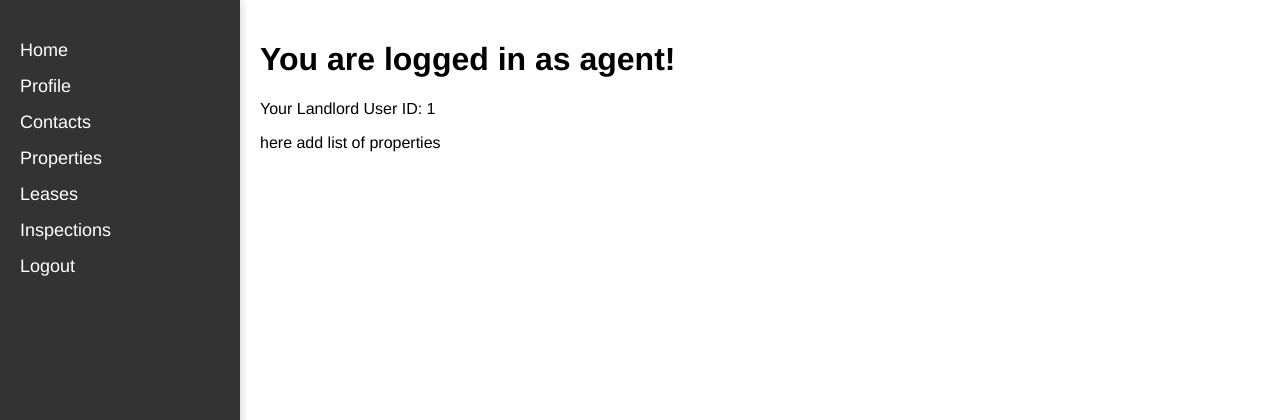
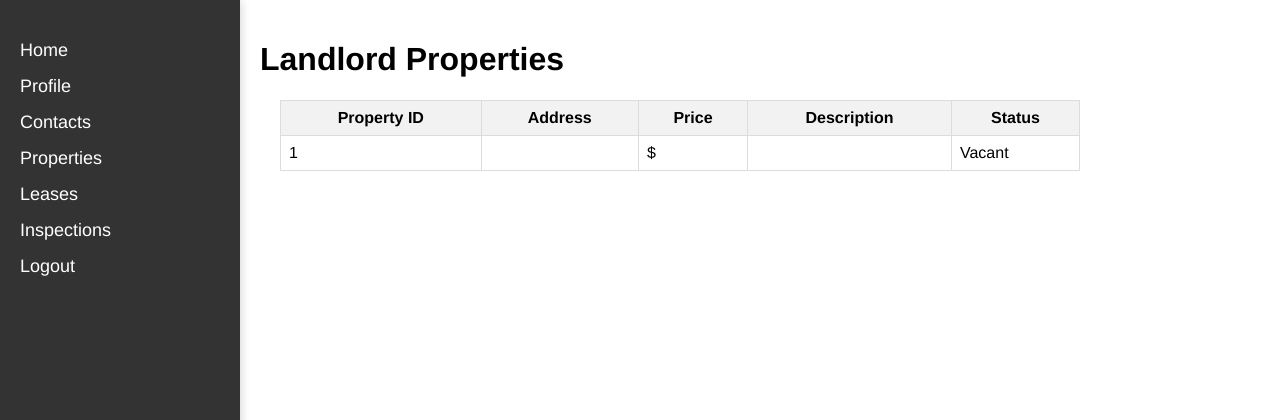
Before and after one commit to JaeHyeokSeong/ASD_Assignment_Flask, a Flask app: page /landlord_properties in a window 1280 px wide. Shown: the top 420 px of the page. Run offline with Flask 3, Linux system fonts and the light colour scheme; the visitor is signed in with stand-in values (Sample User, id 1); tables that the repository leaves empty or names only in its code hold one stand-in row (values such as "Sample post").

Commit message:
feature works

```diff
--- a/app.py
+++ b/app.py
@@ -4,6 +4,7 @@ import mysql.connector
 import random
 import string
 from models.user_management import UserManagement
+from models.landlord_management import LandlordManagement
 
 app = Flask(__name__)
 app.secret_key = 'your_secret_key'
@@ -11,15 +12,19 @@ app.config['SESSION_TYPE'] = 'filesystem'
 Session(app)
 
 mydb = mysql.connector.connect(
-    host="localhost",
-    user="root",
-    password="root1234",
-    port='3306',
-    database='python_db'
+   user="pascal",
+   password= "asd2023Group3",
+   host="asd-spring2023.mysql.database.azure.com",
+   port=3306,
+   database="python_db",
+   ssl_ca="./DigiCertGlobalRootCA.crt.pem",
+
 )
 
 mycursor = mydb.cursor()
 user_management = UserManagement(mycursor, mydb)
+landlord_management = LandlordManagement(mycursor, mydb)
+
 
 @app.route('/register', methods=['GET', 'POST'])
 def register():
@@ -122,10 +127,18 @@ def contacts():
     return render_template('contacts.html')
 
 
-@app.route('/properties')
-def properties():
-    # Logic for properties page
-    return render_template('properties.html')
+@app.route('/landlord_properties')
+def landlord_properties():
+    # Get the landlord ID from the session (assuming it's stored as 'user_id')
+    landlord_id = session.get('user_id')
+    print("Landlord ID:", landlord_id)
+
+    # Logic to fetch properties owned by the landlord
+    properties = landlord_management.get_landlord_properties(landlord_id)
+    print("Properties:", properties)
+
+    # Render the 'landlord_properties.html' template and pass the retrieved properties
+    return render_template('landlord_properties.html', properties=properties)
 
 
 @app.route('/leases')
@@ -140,16 +153,27 @@ def inspections():
     return render_template('inspections.html')
 
 
-@app.route('/landlord_properties')
-def landlord_properties():
-    # Logic for landlord properties page
-    return render_template('landlord_properties.html')
-
-
 @app.route('/income')
 def income():
-    # Logic for income page
-    return render_template('income.html')
+    user_id = session.get('user_id')  # Get user ID from the session
+
+    if user_id:
+        # Fetch properties owned by the landlord
+        properties = landlord_management.get_landlord_properties(user_id)
+
+        total_income = 0  # Initialize total income to 0
+
+        # Calculate the total income by iterating through the properties
+        for property in properties:
+            property_income = landlord_management.get_property_income(property[0])  # Access property ID at index 0
+            for record in property_income:
+                total_income += record['amount']
+
+        # Render the 'income.html' template and pass the total income
+        return render_template('income.html', total_income=total_income)
+    else:
+        # Redirect to the login page if the user is not authenticated
+        return redirect(url_for('login'))
 
 
 @app.route('/tenant_properties')
--- a/models/landlord_management.py
+++ b/models/landlord_management.py
@@ -1,16 +1,40 @@
 import mysql.connector
 import random
 import string
+import mysql.connector
 
 class LandlordManagement:
     def __init__(self, mycursor, mydb):
         self.mycursor = mycursor
         self.mydb = mydb
 
+    def get_landlord_properties(self, landlord_id):
+        # Retrieve properties owned by the landlord
+        self.mycursor.execute("SELECT * FROM properties WHERE landlord_id = %s", (landlord_id,))
+        properties = self.mycursor.fetchall()
+        return properties
 
+    def get_property_tenants(self, property_id):
+        # Retrieve tenants for a specific property
+        self.mycursor.execute("SELECT * FROM Tenant WHERE property_id = %s", (property_id,))
+        tenants = self.mycursor.fetchall()
+        return tenants
 
-    def get_property_info_from_database(self, user_id):
-        # Execute SQL query to retrieve user data by ID
-        self.mycursor.execute("SELECT ///write attributes/// FROM property WHERE id = %s", (user_id,))
-        user_data = self.mycursor.fetchone()
-        return user_data
+    def get_lease_terminations(self, property_id):
+        # Retrieve lease terminations for a specific property
+        self.mycursor.execute("SELECT * FROM LeaseTermination WHERE property_id = %s", (property_id,))
+        terminations = self.mycursor.fetchall()
+        return terminations
+
+    def get_property_income(self, property_id):
+        # Retrieve income information for a specific property
+        self.mycursor.execute("SELECT * FROM Income WHERE property_id = %s", (property_id,))
+        income = self.mycursor.fetchall()
+        return income
+
+    def add_income_record(self, date, amount, property_id):
+        # Add an income record to the database
+        insert_query = "INSERT INTO Income (date, amount, property_id) VALUES (%s, %s, %s)"
+        parameter_data = (date, amount, property_id)
+        self.mycursor.execute(insert_query, parameter_data)
+        self.mydb.commit()
--- a/templates/landlord_properties.html
+++ b/templates/landlord_properties.html
@@ -1,11 +1,60 @@
 {% extends 'base.html' %}
 
 {% block content %}
+    <!DOCTYPE html>
+    <html lang="en">
+    <head>
+        <meta charset="UTF-8">
+        <meta name="viewport" content="width=device-width, initial-scale=1.0">
+        <title>Landlord Properties</title>
+        <style>
+            /* Style for the table */
+            table {
+                border-collapse: collapse;
+                width: 80%; /* Adjust the width as needed */
+                margin: 20px; /* Add margin for spacing */
+            }
 
-    <h1>You are logged in as {{ session['user_type'] }}!</h1>
-    <p>Your Landlord User ID: {{ session['user_id'] }}</p>
+            /* Style for table headers */
+            th {
+                background-color: #f2f2f2; /* Light gray background */
+                border: 1px solid #dcdcdc; /* Border for headers */
+                padding: 8px; /* Padding for headers */
+            }
 
-
-<p> here add list of properties  </p>
-
+            /* Style for table cells */
+            td {
+                border: 1px solid #dcdcdc; /* Border for cells */
+                padding: 8px; /* Padding for cells */
+                word-wrap: break-word; /* Wrap long text to the next line */
+                max-width: 150px; /* Maximum width for a cell */
+            }
+        </style>
+    </head>
+    <body>
+        <h1>Landlord Properties</h1>
+        <table>
+            <thead>
+                <tr>
+                    <th>Property ID</th>
+                    <th>Address</th>
+                    <th>Price</th>
+                    <th>Description</th>
+                    <th>Status</th>
+                </tr>
+            </thead>
+            <tbody>
+                {% for property in properties %}
+                    <tr>
+                        <td>{{ property[0] }}</td>
+                        <td>{{ property[4] }}</td>
+                        <td>${{ property[5] }}</td>
+                        <td>{{ property[6] }}</td>
+                        <td>{{ "Occupied" if property[7] else "Vacant" }}</td>
+                    </tr>
+                {% endfor %}
+            </tbody>
+        </table>
+    </body>
+    </html>
 {% endblock %}
```
Also changed, not shown: templates/income.html (added, +21 -0 lines), 4 other files.
